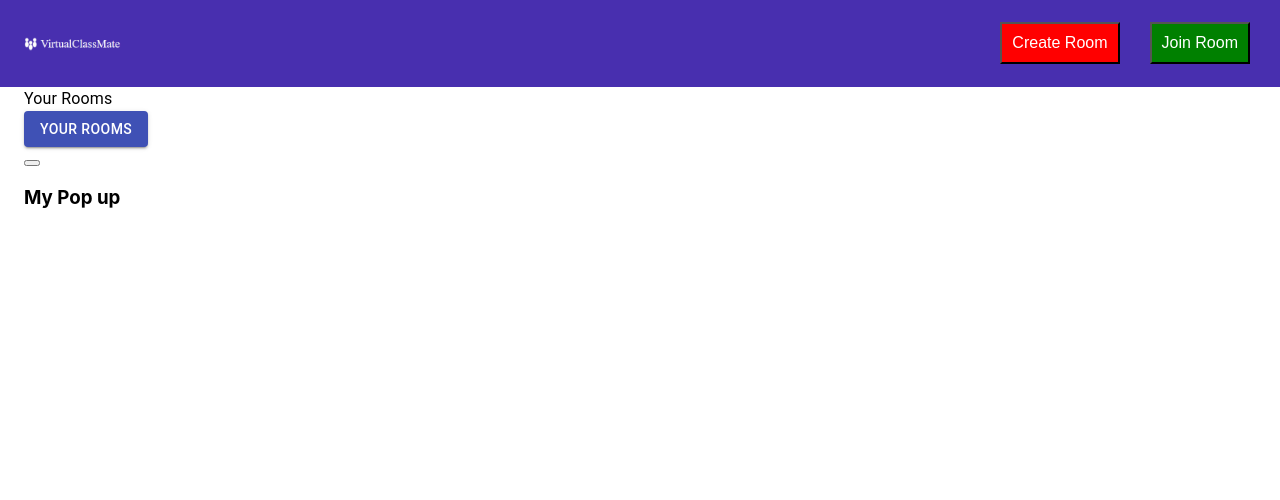
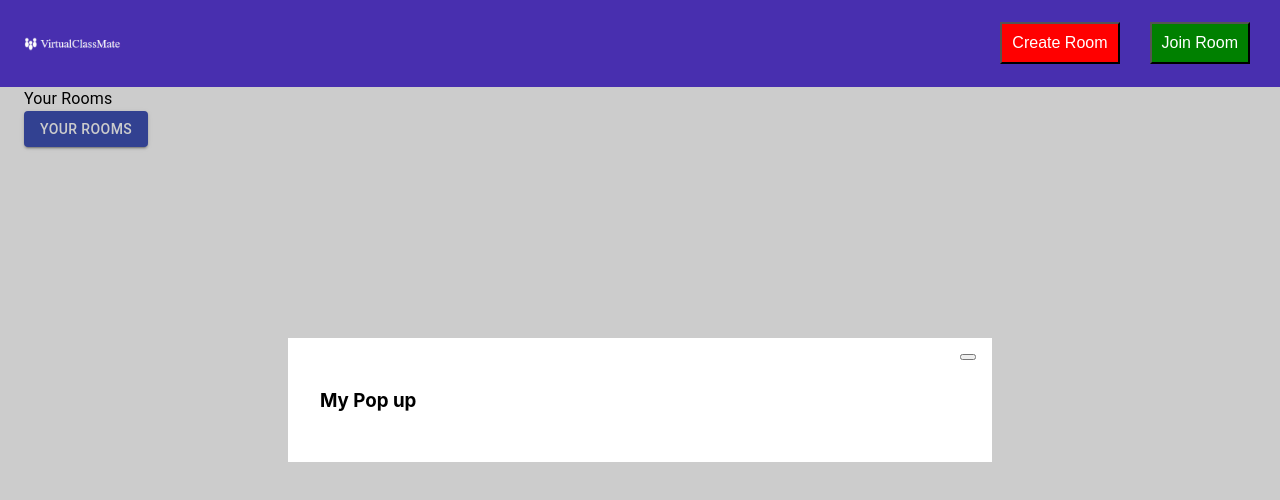
Before and after one commit to quacklinhui/VirtualClassMate, a React (Create React App) app in the folder frontend/: page / in a window 1280 px wide. Shown: the top 500 px of the page. Built offline with nearby package versions, Linux system fonts and the light colour scheme.

Commit message:
created a pop up to create room

```diff
--- /dev/null
+++ b/frontend/src/HomeComponents/CreateRoomPopUp/CreateRoomPopUp.css
@@ -0,0 +1,25 @@
+.CreateRoomPopUp{
+    position: fixed;
+    top: 0;
+    left: 0;
+    width: 100%;
+    height: 100vh;
+    background-color: rgba(0,0,0,0.2);
+    display: flex;
+    justify-content: center;
+    align-items: center;
+}
+
+.createRoomPopUp-inner{
+    position: relative;
+    padding: 32px;
+    width: 100%;
+    max-width: 640px;
+    background-color: #FFF;
+}
+
+.createRoomPopUp-inner .closePopUp{
+    position:absolute;
+    top: 16px;
+    right: 16px;
+}
--- a/frontend/src/HomeComponents/CreateRoomPopUp/CreateRoomPopUp.js
+++ b/frontend/src/HomeComponents/CreateRoomPopUp/CreateRoomPopUp.js
@@ -1,11 +1,11 @@
 import { DialogContent } from '@material-ui/core';
 import React from 'react';
 import {Button} from '@material-ui/core'
-
-
+import './CreateRoomPopUp.css'
+//using the library button cannot
 function CreateRoomPopUp(props) {
     return (props.trigger)?(
-        <div className = "createRoomPopUp">
+        <div className = "CreateRoomPopUp">
             <div className = "createRoomPopUp-inner">
                 <button className = "closePopUp"></button>
                 {props.children}
--- a/frontend/src/HomeComponents/HomePage.js
+++ b/frontend/src/HomeComponents/HomePage.js
@@ -1,11 +1,11 @@
 import NavBar from './NavBar/NavBar';
 import {Button, Typography, Paper, Box, Container} from '@material-ui/core'
 import CreateRoomPopUp from './CreateRoomPopUp/CreateRoomPopUp';
-
 // To do: the number of buttons should be dynamically formed based on the database
 function HomePage() {
     return (
-      <>
+      <div>
+      <main>
       <div>
         <NavBar />
       </div>
@@ -18,13 +18,12 @@ function HomePage() {
         <Button variant="contained" color="primary" onClick={() => { alert('clicked') }}>
             Your Rooms
         </Button>
-        <CreateRoomPopUp trigger = {true}>
-        <h3>My Pop up</h3>
+      </Container>
+      </main>
+      <CreateRoomPopUp trigger = {true}>
+          <h3>My Pop up</h3>
       </CreateRoomPopUp>
-      </Container>
-
-
-      </>
+      </div>
     );
   }
 
```
